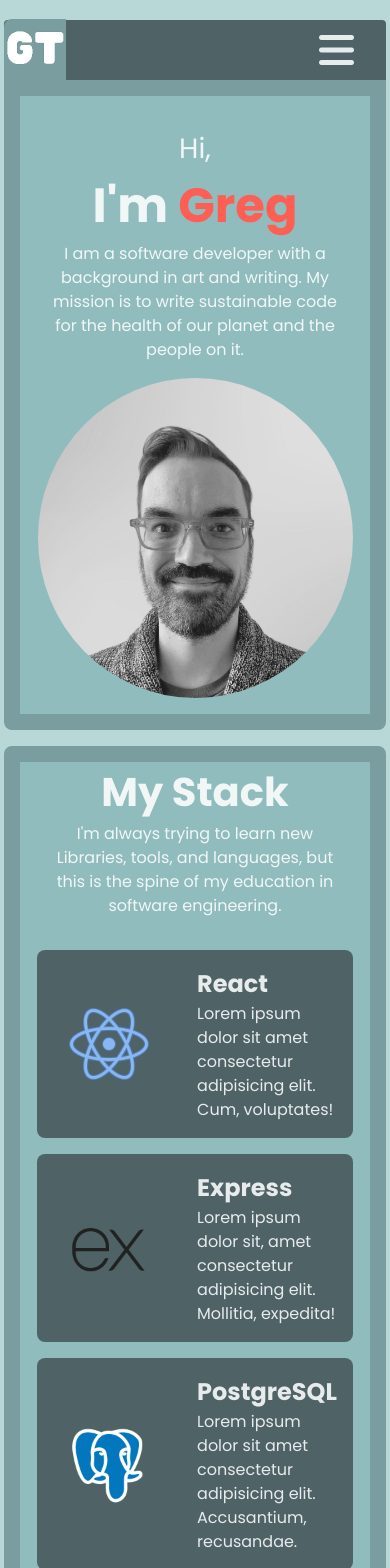
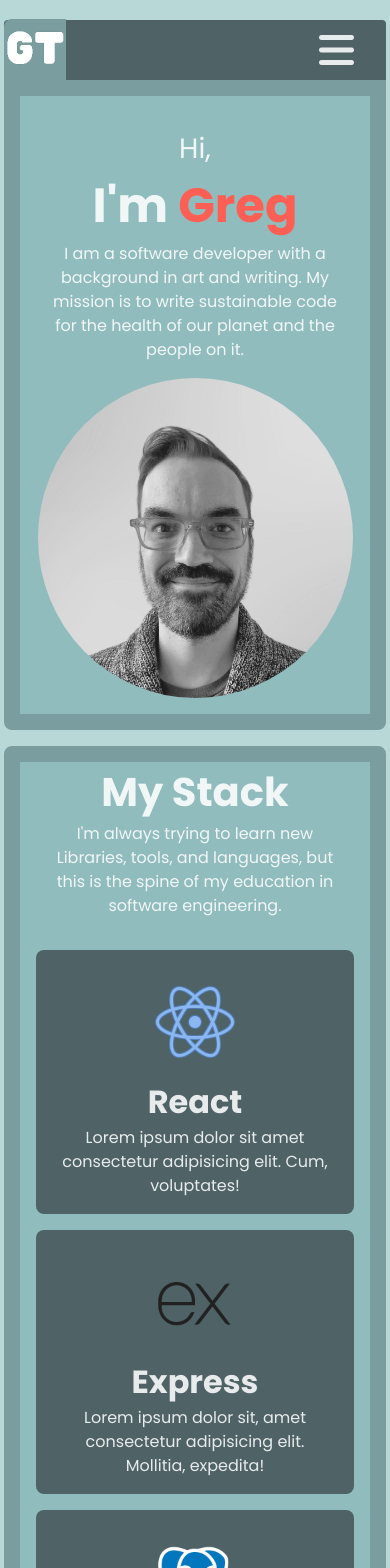
Before and after one commit to cozyfestiv/dev-portfolio, a React (Vite) app: page / in a window 390 px wide. Shown: the top 1568 px of the page. Built offline with nearby package versions, Linux system fonts and the light colour scheme.

Commit message:
mobile responsiveness final touches

```diff
--- a/src/components/Contact/contact.css
+++ b/src/components/Contact/contact.css
@@ -44,3 +44,33 @@ textarea:focus {
   max-width: 100%;
   resize: vertical;
 }
+
+@media screen and (max-width: 840px) {
+  #contact {
+    overflow: auto;
+    height: auto;
+    width: auto;
+    margin: 1rem 4px;
+  }
+
+  .contact-form {
+    width: 100%;
+    padding: 0 3rem;
+  }
+}
+
+@media screen and (max-width: 600px) {
+  .contact-title {
+    margin-top: 2rem;
+    font-size: 2.5rem;
+  }
+
+  .contact-text {
+    margin: 0;
+  }
+
+  .contact-form {
+    width: 100%;
+    padding: 1rem;
+  }
+}
--- a/src/components/NavBar/NavBar.jsx
+++ b/src/components/NavBar/NavBar.jsx
@@ -33,7 +33,7 @@ export function NavBar() {
           duration={500}
           className="desktop-menu-list-item"
         >
-          About
+          Stack
         </Link>
         <Link
           activeClass="active"
@@ -98,7 +98,7 @@ export function NavBar() {
           className="list-item"
           onClick={() => setShowMenu(false)}
         >
-          About
+          Stack
         </Link>
         <Link
           activeClass="active"
@@ -112,7 +112,7 @@ export function NavBar() {
         >
           Projects
         </Link>
-        <Link
+        {/* <Link
           activeClass="active"
           to=""
           spy={true}
@@ -123,7 +123,7 @@ export function NavBar() {
           onClick={() => setShowMenu(false)}
         >
           Clients
-        </Link>
+        </Link> */}
         <Link
           activeClass="active"
           to=""
--- a/src/components/Projects/projects.css
+++ b/src/components/Projects/projects.css
@@ -93,10 +93,21 @@
 } */
 
 @media screen and (max-width: 840px) {
+  #projects {
+    overflow: auto;
+    height: auto;
+    width: auto;
+    margin: 1rem 4px;
+  }
 }
 
 @media screen and (max-width: 600px) {
   .project-image {
     width: 100vw;
+    margin: 0.75rem 0;
+  }
+
+  .project-text-overlay {
+    padding: 0 2rem 0 0;
   }
 }
--- a/src/components/Skills/skills.css
+++ b/src/components/Skills/skills.css
@@ -48,13 +48,15 @@
     overflow: auto;
     height: auto;
     width: auto;
-    margin: 1rem 4px;
+    margin: 1rem 4px 0 4px;
   }
+
+  .skill-bars {
+    margin: 0 2rem;
+  }
+
   .skill-text {
     padding: 0 2rem;
-  }
-  .skill-bars {
-    margin: 1rem 2rem;
   }
 }
 
@@ -62,6 +64,26 @@
   .skill-text {
     padding: 0 2rem;
   }
+
+  .skill-bar {
+    flex-direction: column;
+    margin: 1rem 0;
+  }
+
+  .skill-bar-text {
+    padding: 0 0.3rem;
+  }
+
+  .skill-bar-text h2 {
+    align-self: center;
+    font-size: 2em;
+  }
+
+  .skill-bar-text p {
+    text-align: center;
+    font-size: 1em;
+  }
+
   .skill-bars {
     margin: 1rem;
   }
```
